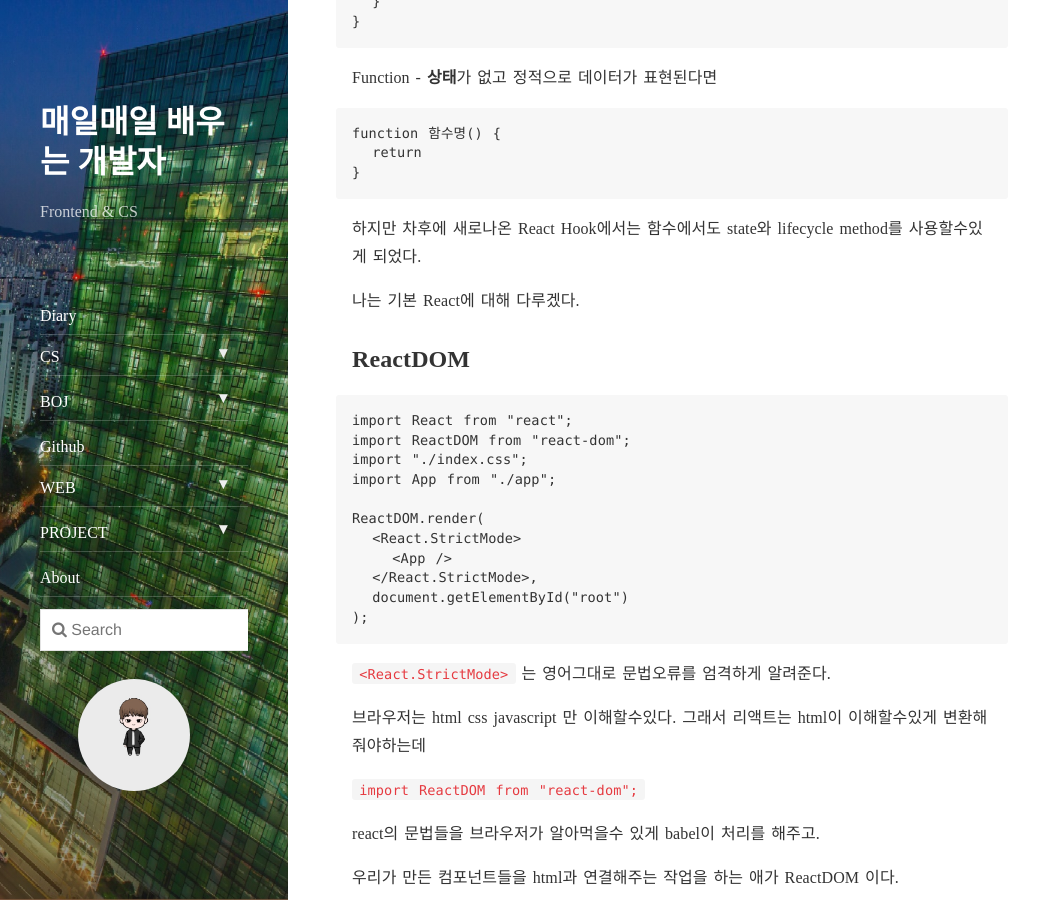
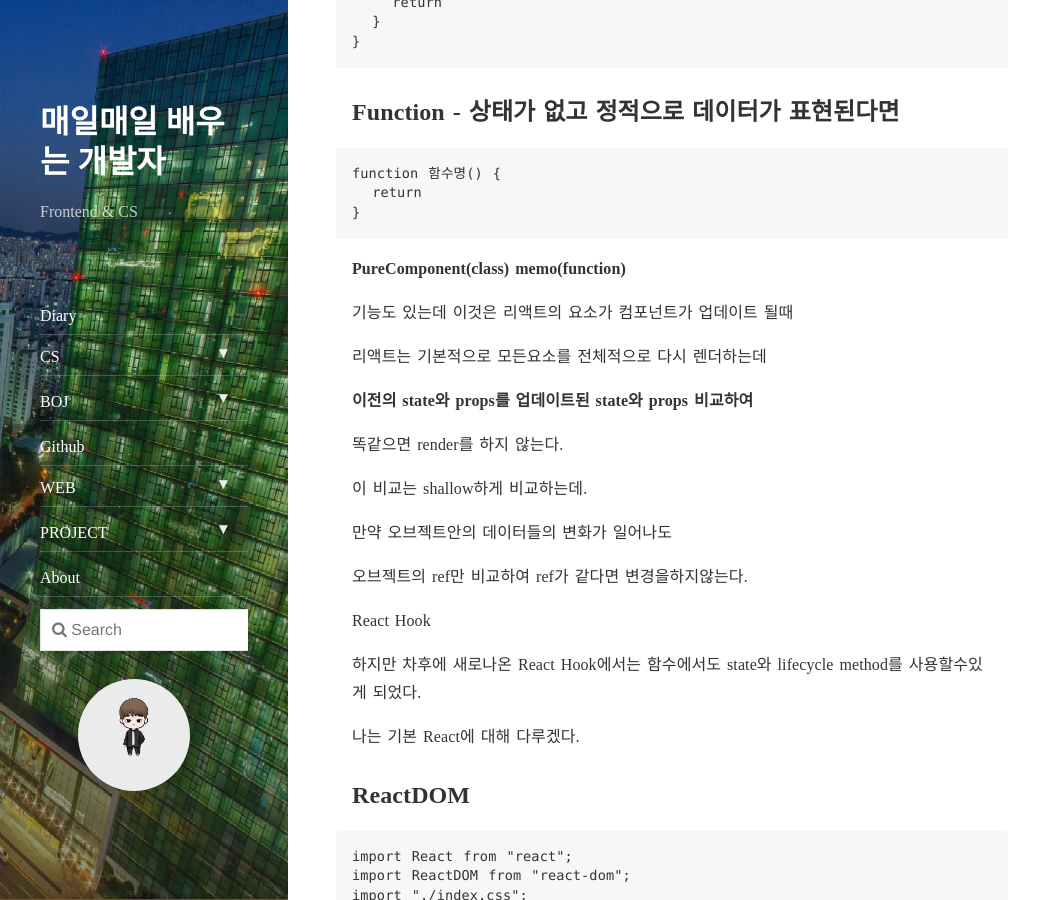
Before and after one commit to erurang/erurang.github.io, a Jekyll site: the page built from _posts/2021-01-03-web-react-component.md, in a window 1280 px wide and 900 px high, scrolled down 674 px. Shown: the whole window, without its empty margins (0-1049 px from the left). Built offline with Jekyll 4.4.1, drawn with Linux system fonts in a browser that asks for light colours; nearby versions of some CDN libraries; comment, search, counter and statistics services are not loaded; some of the changed text lies outside the part shown.

Commit message:
component shallow

````diff
--- a/_posts/2021-01-03-web-react-component.md
+++ b/_posts/2021-01-03-web-react-component.md
@@ -16,7 +16,7 @@ comments: true
 
 이 컴포넌트를 만드는 방법엔 2개가 있다.
 
-Class - **상태**에 따라 컴포넌트가 업데이트 되야한다면
+## Class - **상태**에 따라 컴포넌트가 업데이트 되야한다면
 ```
 import React from "react";
 
@@ -31,16 +31,36 @@ class 클래스명 extends Component {
 }
 ```
 
-Function - **상태**가 없고 정적으로 데이터가 표현된다면
+## Function - **상태**가 없고 정적으로 데이터가 표현된다면
+
 ```
 function 함수명() {
   return
 }
 ```
 
+**PureComponent(class) memo(function)**
+
+기능도 있는데 이것은 리액트의 요소가 컴포넌트가 업데이트 될때
+
+리액트는 기본적으로 모든요소를 전체적으로 다시 렌더하는데
+
+**이전의 state와 props를 업데이트된 state와 props 비교하여**
+
+똑같으면 render를 하지 않는다.
+
+이 비교는 shallow하게 비교하는데.
+
+만약 오브젝트안의 데이터들의 변화가 일어나도
+
+오브젝트의 ref만 비교하여 ref가 같다면 변경을하지않는다.
+
+React Hook
+
 하지만 차후에 새로나온 React Hook에서는 함수에서도 state와 lifecycle method를 사용할수있게 되었다.
 
 나는 기본 React에 대해 다루겠다.
+
 
 ## ReactDOM
 
@@ -60,6 +80,9 @@ ReactDOM.render(
 
 `<React.StrictMode>` 는 영어그대로 문법오류를 엄격하게 알려준다.
 
+리액트가 자체적으로 실행을 한번 더 해서 오류가 있는지 파악한다.
+
+
 브라우저는 html css javascript 만 이해할수있다. 그래서 리액트는 html이 이해할수있게 변환해줘야하는데
 
 `import ReactDOM from "react-dom";`
@@ -69,3 +92,11 @@ react의 문법들을 브라우저가 알아먹을수 있게 babel이 처리를
 우리가 만든 컴포넌트들을 html과 연결해주는 작업을 하는 애가 ReactDOM 이다.
 
 그래서 리액트가 젤 상위에 있는 컴포넌트인 `<App />`의 요소를 id가 root인 html에 연결시켜준다.
+
+## 결론
+
+React는 state가 변경되면 전체적인 컴포넌트 전체를 다시 Render를 호출한다.
+
+그럼 성능이슈가 있지 않을까? -> 리액트에서는 가상(버츄얼)의 DOM을 메모리에 따로두어서
+
+실제로 업데이트가 되야하는 요소만 업데이트가 되어서 성능에 큰 문제가 없다.
````
